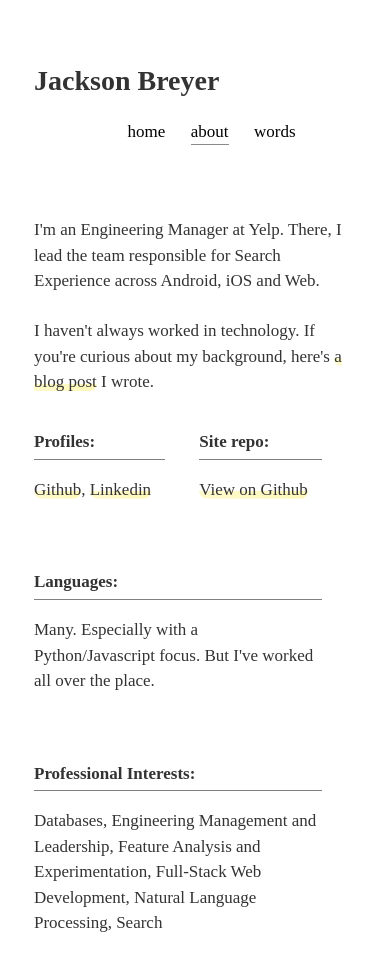
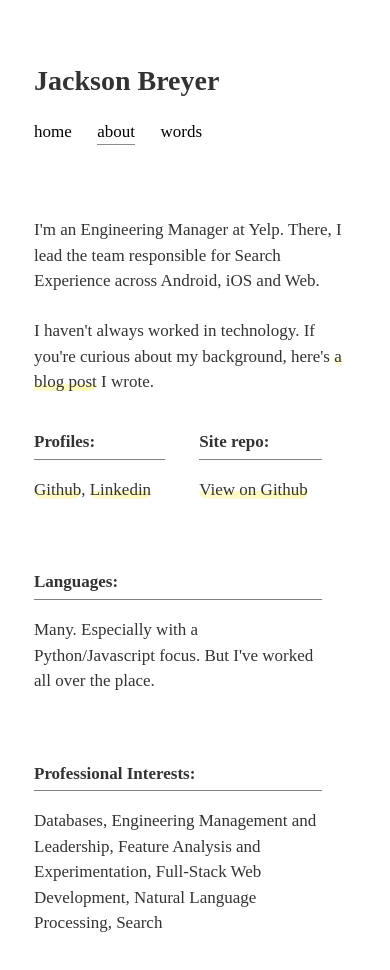
Before and after one commit to breyerjs/jacksonbreyer, a Next.js app: page /about in a window 390 px wide. Shown: the top 970 px of the page. Built offline with nearby package versions, Linux system fonts and the light colour scheme.

Commit message:
Mobile header styling

```diff
--- a/pages/components/shared/Header/Header.js
+++ b/pages/components/shared/Header/Header.js
@@ -38,13 +38,6 @@ export default function Header(props) {
         );
     };
 
-    const avatar = <Image
-                        alt={'avatar'}
-                        src={'/avatar-700x700.jpeg'}
-                        height={55}
-                        width={55}
-                        className={styles.avatar}
-                    />
     return (
         <div className={styles.headerContainer}>
             <div className={styles.wwwTitleRow}>
--- a/pages/components/shared/Header/Header.module.scss
+++ b/pages/components/shared/Header/Header.module.scss
@@ -81,7 +81,11 @@
 
 .mobileTitleRow > .navItemGroup {
     padding-top: 1em;
-    padding-left: 4em;
+    // Removes the margin from the first nav item.
+    //Flushes it left in alginment with the title.
+    :first-child {
+        margin-left: 0px;
+    }
 }
 
 .lineBreak {
```
